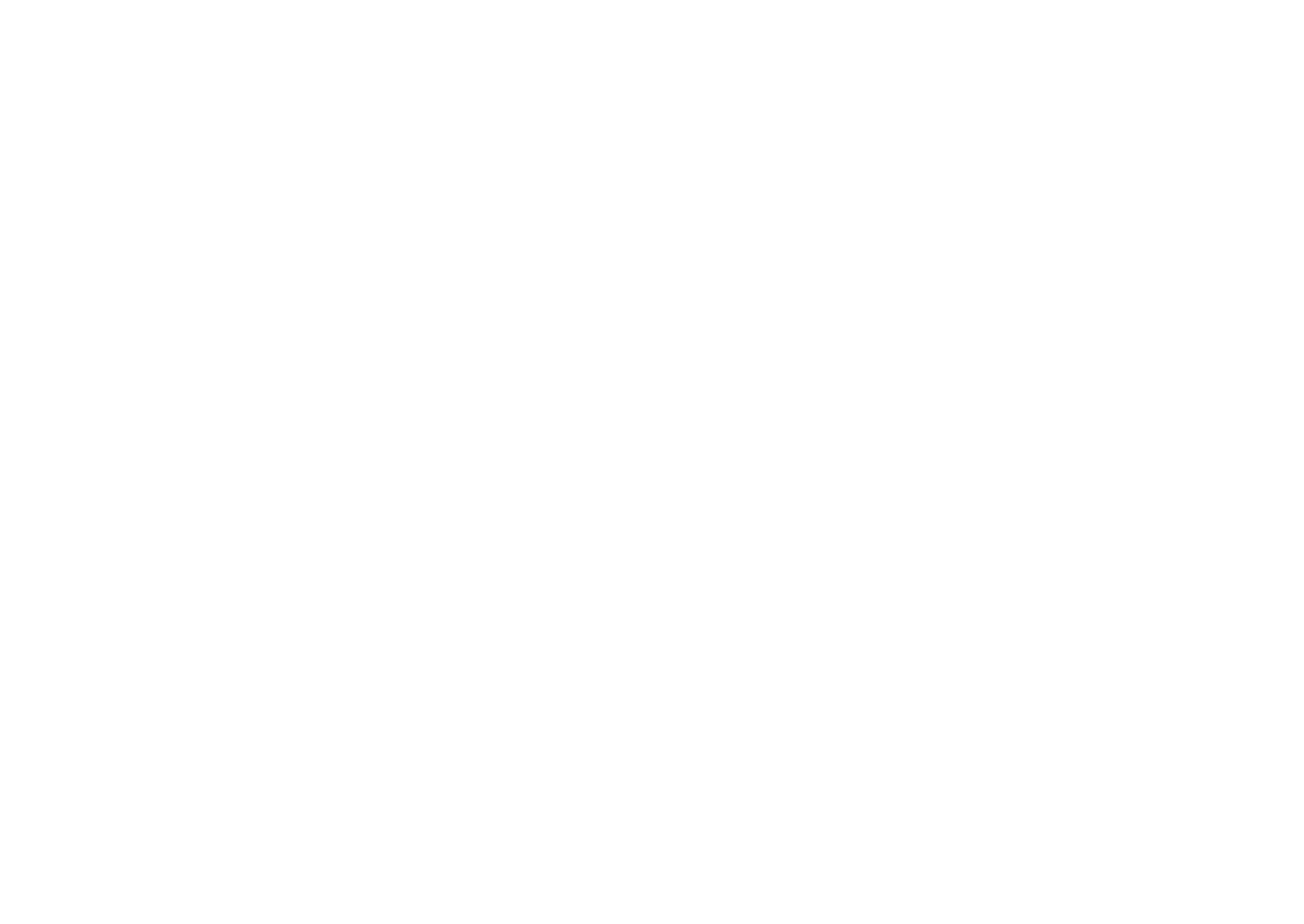
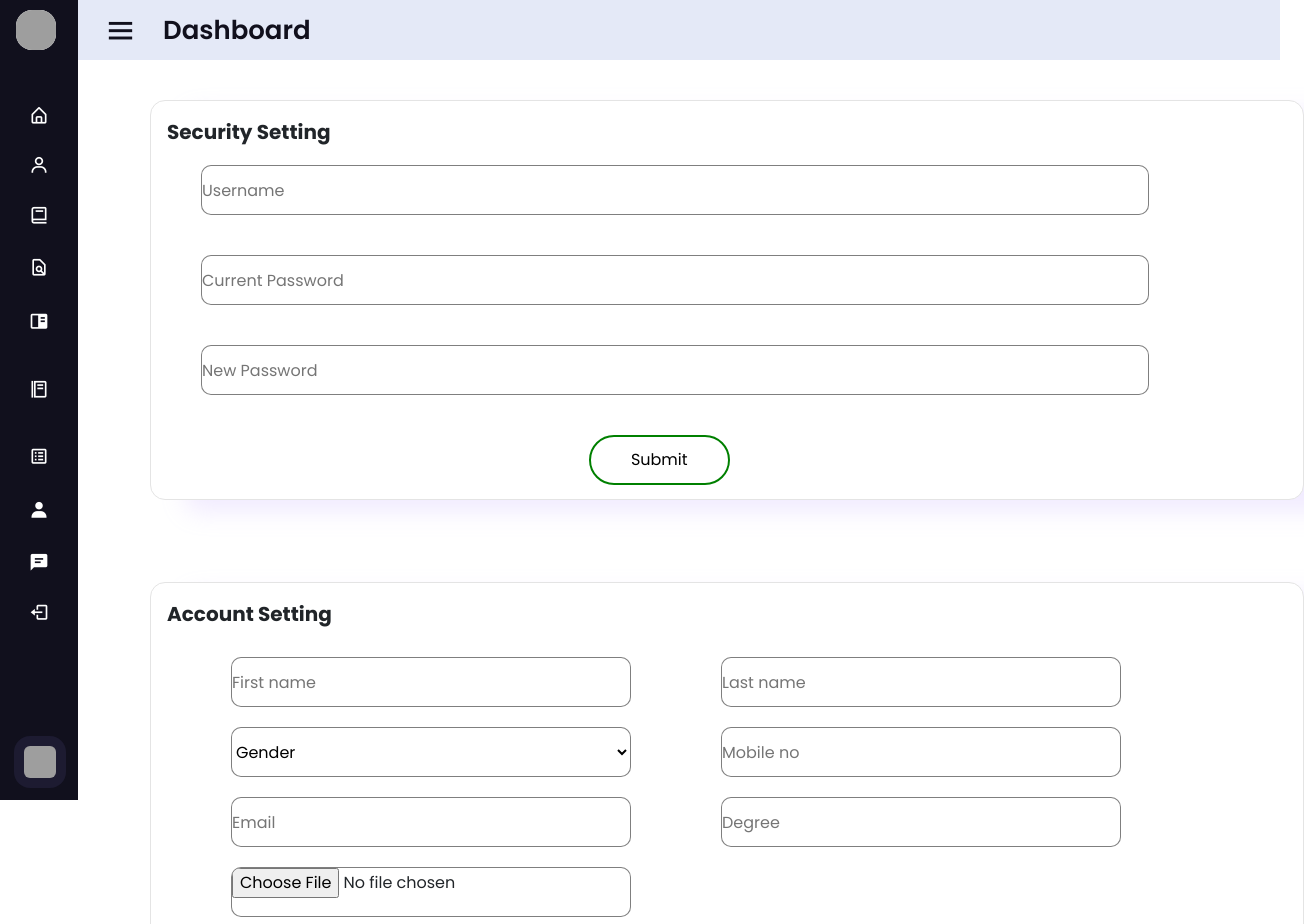
Before and after one commit to PranavShelke4/IT, a React (Create React App) app: page /profile in a window 1280 px wide. Before the commit this address had no page. Shown: the top 924 px of the page, 1304 px wide, since content can reach past the window. Before the commit the page ends 800 px from the top, so only its background shows below. Built offline with nearby package versions, Linux system fonts and the light colour scheme; grey boxes are pictures that could not be loaded.

Commit message:
profile page work in progress

```diff
--- /dev/null
+++ b/src/components/SubjectTeacher/My Details/profile.css
@@ -0,0 +1,111 @@
+.profile-main{
+    padding-top: 5rem;
+    padding-bottom: 3rem;
+}
+.profile{
+    padding-bottom: 2rem;
+}
+.profile_box{
+
+    width: 1154px;
+    height: 400px;
+    margin-left: 150px;
+    margin-top: 20px;
+    padding-top: 1rem;
+    background: #FFFFFF;
+    border: 0.5px solid #E4E4E4;
+    box-sizing: border-box;
+    box-shadow: 35px 12px 23px rgba(201, 176, 255, 0.25);
+    border-radius: 15px;
+  }
+  .security{
+    font-size: 20px;
+    font-weight: bold;
+    padding-left: 1rem;
+    padding-bottom: 0.5rem;
+  }
+
+  .upd_section{
+    margin-left: 200px;
+    margin-top: 50px;
+  }
+
+
+  .update{
+    width: 948px;
+    height: 50px;
+
+    margin-top: 10px;
+    margin-left: 50px;
+
+  background: #FFFFFF;
+  border: 1px solid rgba(0, 0, 0, 0.5);
+  box-sizing: border-box;
+  border-radius: 10px;
+  }
+
+  button{
+    position: relative;
+    width: 141px;
+    height: 50px;
+    border: 1px solid rgba(0, 0, 0, 0.5);
+    box-sizing: border-box;
+    border-radius: 10px;
+    background-color: white;
+    font-size: 15px;
+    top: 10px;
+  }
+  .submit{
+    border-color: green;
+    margin-left: 38%;
+    margin-right: 5%;
+  }
+  .submit:hover{
+    background-color: green;
+    color: white;
+  }
+
+  /*security setting ends*/
+  /*account setting starts*/
+
+
+  .profile_box2{
+    width: 1154px;
+    height: 431px;
+    margin-left: 150px;
+    margin-top: 50px;
+    padding-top: 1rem;
+
+
+  background: #FFFFFF;
+  border: 0.5px solid #E4E4E4;
+  box-sizing: border-box;
+  box-shadow: 35px 12px 23px rgba(201, 176, 255, 0.25);
+  border-radius: 15px;
+  }
+  .upadateLeft{
+    width: 400px;
+    height: 50px;
+    background: #FFFFFF;
+    border: 1px solid rgba(0, 0, 0, 0.5);
+    box-sizing: border-box;
+    border-radius: 10px;
+
+    margin-left: 80px;
+    margin-top: 20px;
+
+  }
+
+  .upadateRight{
+     width: 400px;
+    height: 50px;
+      background: #FFFFFF;
+    border: 1px solid rgba(0, 0, 0, 0.5);
+    box-sizing: border-box;
+    border-radius: 10px;
+    margin-left: 90px;
+    margin-top: 20px;
+  }
+  .fileImg{
+    margin-left: 80px;
+  }
--- /dev/null
+++ b/src/components/SubjectTeacher/My Details/profile.js
@@ -0,0 +1,37 @@
+import React from 'react';
+import './profile.css';
+
+function profile(){
+    return (
+        <div class='profile-main'>
+            <div class="profile">
+            <div class="profile_box">
+            <label class="security">Security Setting</label><br />
+            <input class="update" type="text" name="username" placeholder="Username" /><br />
+            <input class="update" type="text" name="cur_pass" placeholder="Current Password" /><br />
+            <input class="update" type="text" name="new_pass" placeholder="New Password" /><br />
+            <button class="submit">Submit</button>
+            </div>
+            </div>
+
+
+     <div class="profile_box2">
+        <label class="security">Account Setting</label><br />
+        <input class="upadateLeft" type="text" name="fname" placeholder="First name" />
+        <input class="upadateRight" type="text" name="lname" placeholder="Last name" />
+        <select class="upadateLeft" name="gender" placeholder="Gender">
+            <option value="">Gender</option>
+            <option value="male">Male</option>
+            <option value="female">Female</option>
+            <option value="other">Other</option>
+        </select>
+        <input class="upadateRight" type="text" name="number" placeholder="Mobile no" />
+        <input class="upadateLeft" type="email" name="email" placeholder="Email" />
+        <input class="upadateRight" type="text" name="degree" placeholder="Degree" />
+        <input class="upadateRight fileImg" type="file" name="number" placeholder="Image" /><br />
+        <button class="submit">Submit</button>
+     </div>
+</div>);
+}
+
+export default profile;
--- a/src/functions/routes.js
+++ b/src/functions/routes.js
@@ -7,6 +7,7 @@
 import Course from '../pages/SubjectTeacherPages/coursePage';
 import QuestionPaper from '../pages/SubjectTeacherPages/questionPaper';
 import StudyPage  from "../pages/SubjectTeacherPages/studyPage";
+import ProfilePage from "../pages/SubjectTeacherPages/ProfilePage";
 
 const ConfigRoutes = () => {
   return (
@@ -19,6 +20,7 @@
         <Route path="/course" element={<Course />}></Route>
         <Route path="/question-paper" element={<QuestionPaper />}></Route>
         <Route path="/study-material" element={<StudyPage />}></Route>
+        <Route path="/profile" element={<ProfilePage />}></Route>
       </Routes>
     </>
   );
--- /dev/null
+++ b/src/pages/SubjectTeacherPages/ProfilePage.js
@@ -0,0 +1,14 @@
+import React from 'react';
+import SubNavbar from '../../components/SubjectTeacher/subNavbar';
+import Profile from '../../components/SubjectTeacher/My Details/profile';
+
+function ProfilePage(){
+    return (
+        <div>
+            <SubNavbar />
+            <Profile />
+        </div>
+    );
+}
+
+export default ProfilePage;
```
